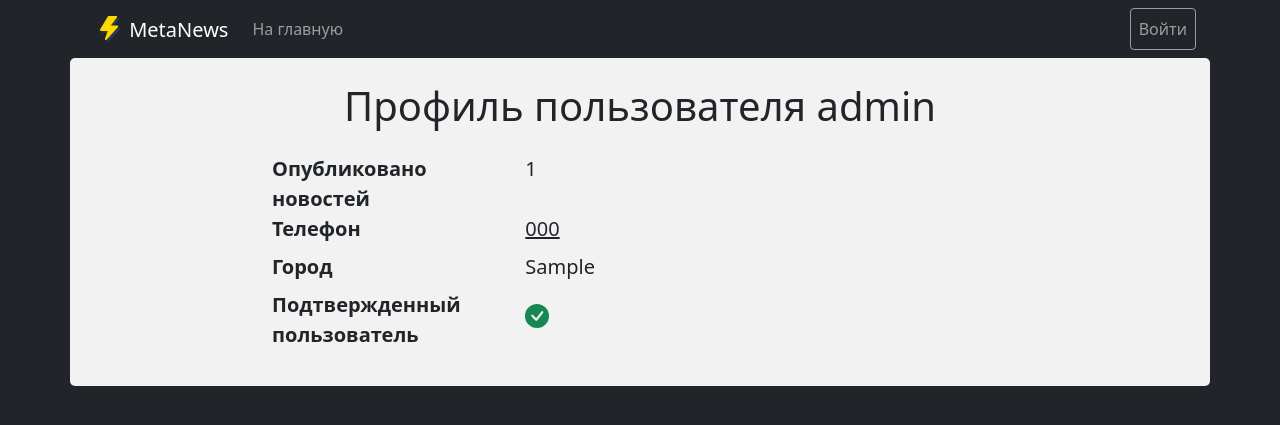
After one commit to NosefU/python_django, a Django app: page /profile/1 in a window 1280 px wide. The commit adds this page. Shown: the top 425 px of the page. Run offline with Django 3.2, Linux system fonts and the light colour scheme; data comes from the database, SQL or seed files in the repository; tables that the repository leaves empty hold one stand-in row (values such as "Sample post"); some libraries are stand-ins or nearby versions.

Commit message:
feat(08_Registration) Разделены страницы просмотра профиля и его редактирования
Просмотр профиля доступен всем пользователям. Редактирование только владельцу профиля

```diff
--- /dev/null
+++ b/08_RegistrationAndAuthorization/news/app_userauth/templates/app_userauth/userprofile_detail.html
@@ -0,0 +1,43 @@
+{% extends 'base_container.html' %}
+
+{% block content %}
+
+     <div class="row justify-content-center content-container">
+        <div class="col-8 gy-4">
+            <div class="row text-center">
+                <h1>Профиль пользователя {{ object.user.username }}</h1>
+            </div>
+        </div>
+        <div class="col-8 gy-3 fs-5">
+            <dl class="row">
+              <dt class="col-sm-4">Опубликовано новостей</dt>
+              <dd class="col-sm-8">{{ object.user.profile.published_articles_number }}</dd>
+
+              <dt class="col-sm-4">Телефон</dt>
+              <dd class="col-sm-8"><a href="tel:{{ object.phone }}" style="color: var(--bs-body-color)">{{ object.phone }}</a></dd>
+
+              <dt class="col-sm-4">Город</dt>
+              <dd class="col-sm-8">{{ object.city }}</dd>
+
+              <dt class="col-sm-4">Подтвержденный пользователь</dt>
+              <dd class="col-sm-8 d-flex align-items-center">
+                  {% if object.is_verified %}
+                      <svg xmlns="http://www.w3.org/2000/svg" width="24" height="24" fill="currentColor" class="bi bi-check-circle-fill align-middle text-success" viewBox="0 0 16 16">
+                          <path d="M16 8A8 8 0 1 1 0 8a8 8 0 0 1 16 0zm-3.97-3.03a.75.75 0 0 0-1.08.022L7.477 9.417 5.384 7.323a.75.75 0 0 0-1.06 1.06L6.97 11.03a.75.75 0 0 0 1.079-.02l3.992-4.99a.75.75 0 0 0-.01-1.05z"/>
+                      </svg>
+                  {% else %}
+                      <svg xmlns="http://www.w3.org/2000/svg" width="24" height="24" fill="currentColor" class="bi bi-x-circle-fill align-middle text-danger" viewBox="0 0 16 16">
+                          <path d="M16 8A8 8 0 1 1 0 8a8 8 0 0 1 16 0zM5.354 4.646a.5.5 0 1 0-.708.708L7.293 8l-2.647 2.646a.5.5 0 0 0 .708.708L8 8.707l2.646 2.647a.5.5 0 0 0 .708-.708L8.707 8l2.647-2.646a.5.5 0 0 0-.708-.708L8 7.293 5.354 4.646z"/>
+                      </svg>
+                  {% endif %}
+              </dd>
+            </dl>
+        </div>
+         {% if object.user.id == request.user.id %}
+             <div class="col-8 gy-4">
+                    <a href="{% url 'user_profile_edit' %}" class="btn btn-dark col-12 btn-shadow">Редактировать</a>
+                </div>
+        {% endif %}
+     </div>
+
+{% endblock content %}
--- a/08_RegistrationAndAuthorization/news/app_userauth/urls.py
+++ b/08_RegistrationAndAuthorization/news/app_userauth/urls.py
@@ -1,10 +1,11 @@
 from django.urls import path
 
-from app_userauth.views import NewsRegisterView, NewsLoginView, NewsLogoutView, UserProfileView
+from app_userauth.views import NewsRegisterView, NewsLoginView, NewsLogoutView, UserProfileEdit, UserProfileDetail
 
 urlpatterns = [
     path('register', NewsRegisterView.as_view(), name='register'),
     path('login', NewsLoginView.as_view(), name='login'),
     path('logout', NewsLogoutView.as_view(), name='logout'),
-    path('profile', UserProfileView.as_view(), name='user_profile'),
+    path('profile/edit', UserProfileEdit.as_view(), name='user_profile_edit'),
+    path('profile/<int:pk>', UserProfileDetail.as_view(), name='user_profile_detail'),
 ]
--- a/08_RegistrationAndAuthorization/news/app_userauth/views.py
+++ b/08_RegistrationAndAuthorization/news/app_userauth/views.py
@@ -1,9 +1,8 @@
 from django.contrib.auth import authenticate, login
-from django.contrib.auth.decorators import login_required
 from django.contrib.auth.mixins import LoginRequiredMixin
 from django.contrib.auth.views import LoginView, LogoutView
 from django.shortcuts import render, redirect
-from django.views import View
+from django.views import View, generic
 
 from app_userauth.forms import NewsRegisterForm, NewsAuthForm, UserProfileForm
 from app_userauth.models import UserProfile
@@ -38,13 +37,13 @@ class NewsLogoutView(LogoutView):
     next_page = '/'
 
 
-class UserProfileView(LoginRequiredMixin, View):
+class UserProfileEdit(LoginRequiredMixin, View):
     def get(self, request):
         profile = UserProfile.objects.get(id=request.user.id)
         profile_form = UserProfileForm(instance=profile)
         return render(
             request,
-            'app_userauth/user_profile.html',
+            'app_userauth/userprofile_edit.html',
             context={'profile': profile_form, 'profile_is_saved': False}
         )
 
@@ -58,12 +57,16 @@ class UserProfileView(LoginRequiredMixin, View):
             profile_form = UserProfileForm(instance=profile)
             return render(
                 request,
-                'app_userauth/user_profile.html',
+                'app_userauth/userprofile_edit.html',
                 context={'profile': profile_form, 'profile_is_saved': True}
             )
         else:
             return render(
                 request,
-                'app_userauth/user_profile.html',
+                'app_userauth/userprofile_edit.html',
                 context={'profile': profile_form, 'profile_is_saved': False}
             )
+
+
+class UserProfileDetail(generic.DetailView):
+    model = UserProfile
--- a/08_RegistrationAndAuthorization/news/templates/navbar.html
+++ b/08_RegistrationAndAuthorization/news/templates/navbar.html
@@ -23,7 +23,7 @@
                     {% if not request.user.is_authenticated %}
                         <a href="{% url 'login' %}" class="btn nav-link btn-login-logout">Войти</a>
                     {% else %}
-                        <a class="navbar-text px-3" href="{% url 'user_profile' %}">{{ request.user.username }}</a>
+                        <a class="navbar-text px-3" href="{% url 'user_profile_detail' pk=request.user.id %}">{{ request.user.username }}</a>
                         <a href="{% url 'logout' %}" class="btn nav-link btn-login-logout">Выйти</a>
                     {% endif %}
                 </div>
```
Also changed, not shown: 08_RegistrationAndAuthorization/news/app_userauth/templates/app_userauth/userprofile_edit.html (renamed from 08_RegistrationAndAuthorization/news/app_userauth/templates/app_userauth/user_profile.html).
